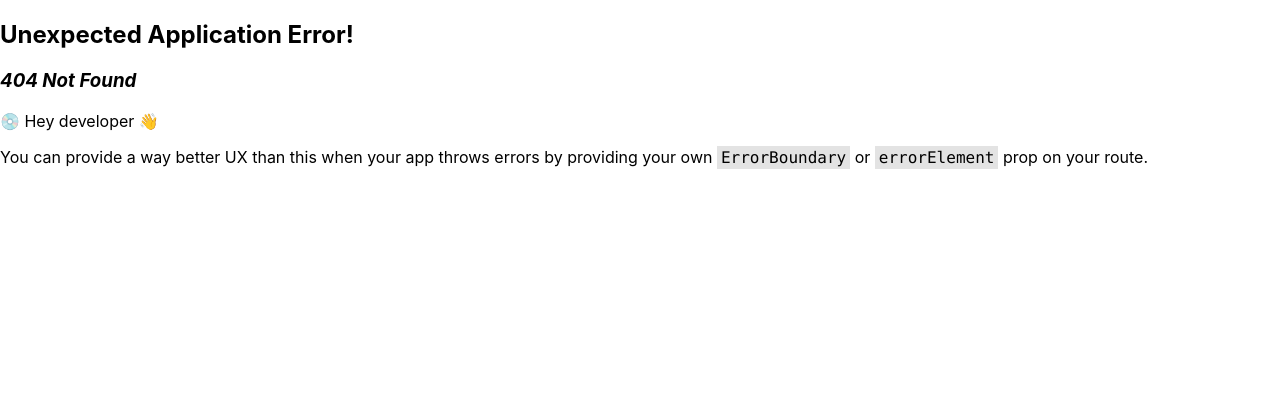
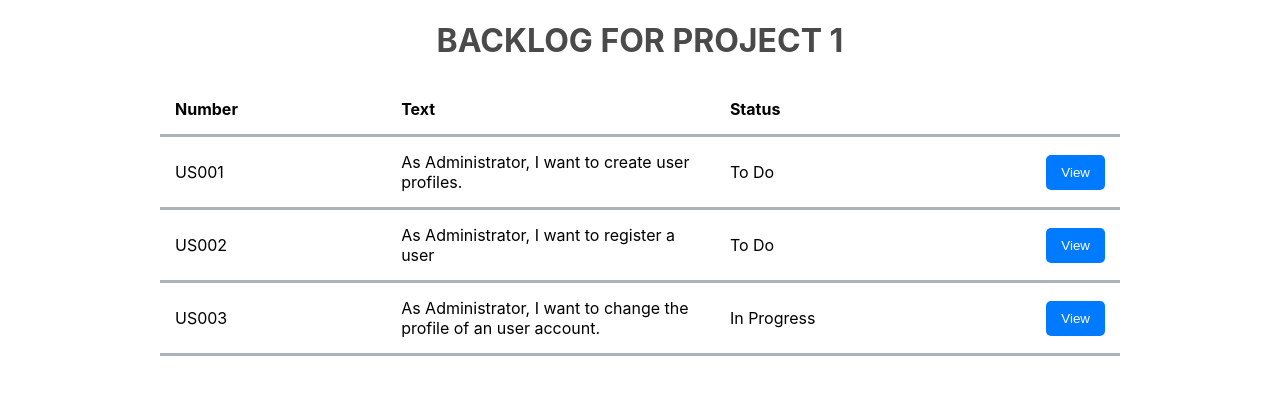
Before and after one commit to ivo-menezes/project_g3, a React (Create React App) app in the folder ui/: page /backlog/1 in a window 1280 px wide. Before the commit this address had no page. Shown: the top 394 px of the page. Built offline with nearby package versions, Linux system fonts and the light colour scheme.

Commit message:
US026: UI Implementation: add consultBacklog UI (addresses #70)

```diff
--- a/ui/src/context/AppProvider.js
+++ b/ui/src/context/AppProvider.js
@@ -3,10 +3,12 @@ import PropTypes from "prop-types";
 import { Provider } from "./AppContext";
 import reducer from './Reducer';
 import projects from "../store/projects";
+import backlogs from "../store/productBacklogs";
 
 const AppProvider = (props) =>{
     const initialState = {
         projectList: projects,
+        backlogs : backlogs,
         textValue:'',
         startDate: null,
         endDate: null,
--- /dev/null
+++ b/ui/src/pages/consultBacklog.js
@@ -0,0 +1,45 @@
+import React, { useContext } from "react";
+import AppContext from '../context/AppContext';
+
+import { useParams } from "react-router-dom";
+
+import Header from "../components/header";
+import Table from "../components/table";
+
+
+const ConsultBacklog = () => {
+
+    // getting the projectCode from the URL match (this is a function of react-router-dom)
+    const { projectCode } = useParams();
+
+    // finding backlog for project from context
+    // in the future this will be an API call with useEffect
+    const { state } = useContext(AppContext);
+    const backlog = state.backlogs.find(project => project.projectCode === projectCode).backlog;
+
+    // getting headers for table
+    // Table component expects headers formatted as an object in a specific way
+    /*
+    const formattedHeaders = {
+        header1 : {label: "Number"},
+        header2 : {label: "Text"},
+        header3 : {label: "Status"},
+        header4 : {label: ""}
+    }
+    */
+    const headers = Object.keys(backlog[0]);
+    const headersArray = headers.map((header_string, index) => {
+        return {["header"+index] : {label : header_string}}
+    })
+    var formattedHeaders = Object.assign({}, ...headersArray)
+    formattedHeaders = {...formattedHeaders, header4 : {label : ""}}
+
+    return (
+        <div>
+            <Header className='header-listProjects' text={`Backlog for Project ${projectCode}`}/>
+            <Table data={backlog} headers={formattedHeaders}/>
+        </div>
+    )
+}
+
+export default ConsultBacklog;
--- a/ui/src/routes/route.js
+++ b/ui/src/routes/route.js
@@ -8,6 +8,7 @@ import CreateProject from "../pages/createProject";
 import TestPage from "../pages/testPage";
 import CreateUserStory from '../pages/createUserStory';
 import ListSprints from '../pages/listSprint';
+import ConsultBacklog from '../pages/consultBacklog';
 
 
 const Router= createBrowserRouter([
@@ -35,6 +36,10 @@ const Router= createBrowserRouter([
     {
         path: "/listSprints",
         element: <ListSprints/>
+    },
+    {
+        path: "/backlog/:projectCode",
+        element: <ConsultBacklog />
     }
 ]);
 export default Router;
--- /dev/null
+++ b/ui/src/store/productBacklogs.js
@@ -0,0 +1,50 @@
+const backlogs = [
+    {
+        projectCode : "1",
+        backlog : [
+            {
+                Number : "US001",
+                Text : "As Administrator, I want to create user profiles.",
+                Status : "To Do"
+            },
+            {
+                Number: "US002",
+                Text : "As Administrator, I want to register a user",
+                Status : "To Do"
+            },
+            {
+                Number : "US003",
+                Text : "As Administrator, I want to change the profile of an user account.",
+                Status : "In Progress"
+            }
+        ]
+    } ,
+
+    {
+        projectCode : "2",
+        backlog : [
+            {
+                Number : "US010",
+                Text : "As Manager, I want to register/create a new project.",
+                Status : "In progress"
+            },
+            {
+                Number : "US011",
+                Text : "As Manager, I want to associate a user as Team Member of a project.",
+                Status : "Done"
+            },
+            {
+                Number : "US012",
+                Text : "As Manager, I want to define the PO of a project",
+                Status : "To Do"
+            },
+            {
+                Number : "US013",
+                Text : "As Manager, I want to define the SM of a project",
+                Status : "In progress"
+            }
+        ]
+    }
+]
+
+export default backlogs;
```
